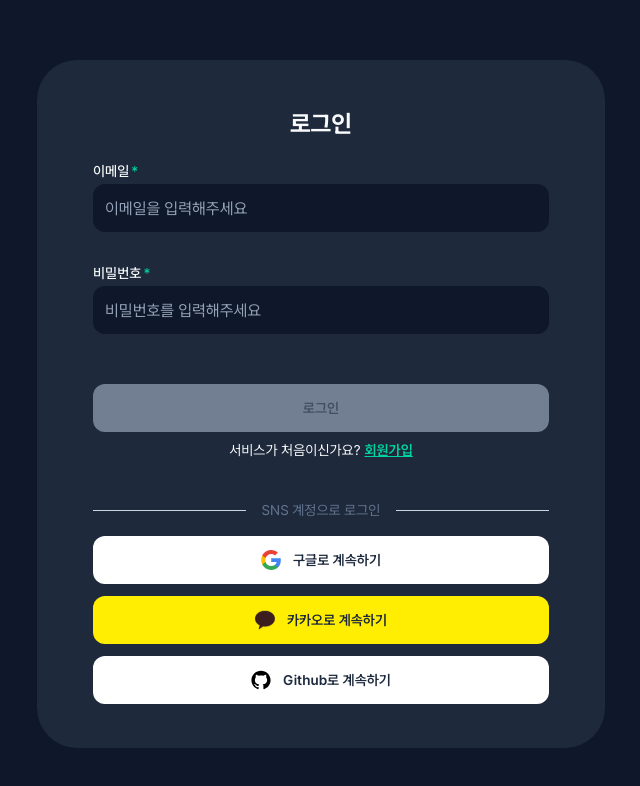
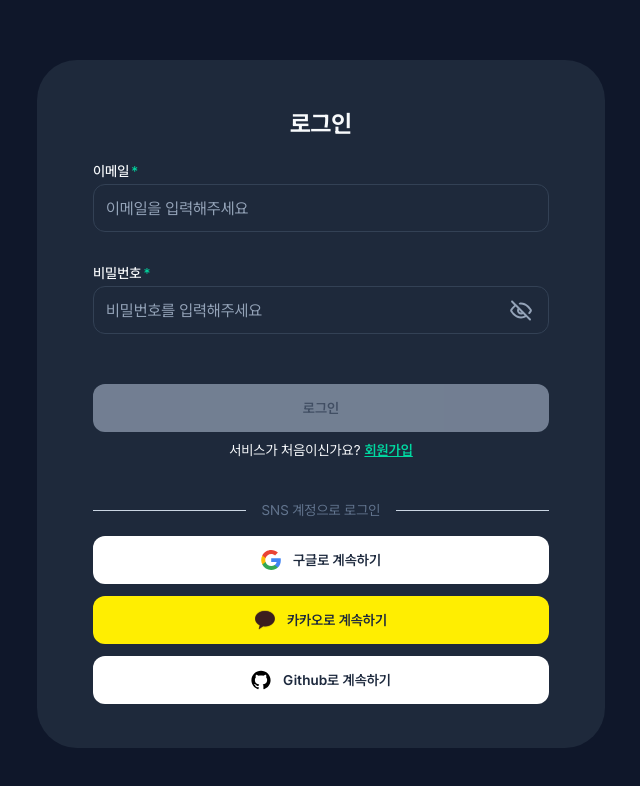
Before and after one commit to Codeit-13-Team-4/4_Frontend, a Next.js app: page /login in a window 1280 px wide. Shown: the top 786 px of the page, without its empty margins (319-959 px from the left). Built offline with nearby package versions, Linux system fonts and the light colour scheme; no server answers.

Commit message:
refactor(login): 비밀번호 표시 기능 및 스타일 수정

```diff
--- a/features/auth/ui/LoginForm.tsx
+++ b/features/auth/ui/LoginForm.tsx
@@ -1,5 +1,6 @@
 "use client";
 
+import Image from "next/image";
 import Link from "next/link";
 import { useRouter } from "next/navigation";
 import { useState } from "react";
@@ -33,6 +34,7 @@ export default function LoginForm() {
   const [isPending, setIsPending] = useState(false);
   const [errorMessage, setErrorMessage] = useState<string | null>(null);
   const [isSubmitted, setIsSubmitted] = useState(false);
+  const [showPassword, setShowPassword] = useState(false);
 
   const emailRegex = /^[^\s@]+@[^\s@]+\.[^\s@]+$/;
 
@@ -52,7 +54,9 @@ export default function LoginForm() {
   const shouldShowError = (value: string) => isSubmitted || value.length > 0;
 
   const getInputClassName = (hasError: boolean) =>
-    hasError ? "border border-error" : "";
+    hasError
+      ? "border border-error bg-gray-800"
+      : "border border-gray-700 bg-gray-800 ";
 
   const handleInputChange = (e: React.ChangeEvent<HTMLInputElement>) => {
     const { name, value } = e.target;
@@ -129,10 +133,12 @@ export default function LoginForm() {
             <FieldLabel htmlFor="password" required className="text-gray-50">
               비밀번호
             </FieldLabel>
+
+            <div className="relative">
               <Input
                 id="password"
                 name="password"
-              type="password"
+                type={showPassword ? "text" : "password"}
                 required
                 value={form.password}
                 onChange={handleInputChange}
@@ -141,6 +147,22 @@ export default function LoginForm() {
                   shouldShowError(form.password) && !!passwordError,
                 )}
               />
+
+              <button
+                type="button"
+                onClick={() => setShowPassword((prev) => !prev)}
+                className="absolute top-1/2 right-4 -translate-y-1/2"
+                aria-label={showPassword ? "비밀번호 숨기기" : "비밀번호 보기"}
+              >
+                <Image
+                  src={showPassword ? "/eyeopen.svg" : "/eyeclose.svg"}
+                  alt={showPassword ? "비밀번호 보이기" : "비밀번호 숨기기"}
+                  width={24}
+                  height={24}
+                />
+              </button>
+            </div>
+
             <FieldError className="min-h-5">
               {shouldShowError(form.password) ? passwordError : ""}
             </FieldError>
@@ -153,6 +175,7 @@ export default function LoginForm() {
           <div className="flex flex-col gap-2">
             <Button
               type="submit"
+              variant="primary"
               disabled={isSubmitDisabled}
               className="w-full"
             >
```
Also changed, not shown: public/eyeclose.svg (added), public/eyeopen.svg (added). Lines whose indentation alone changed are shown as unchanged.
